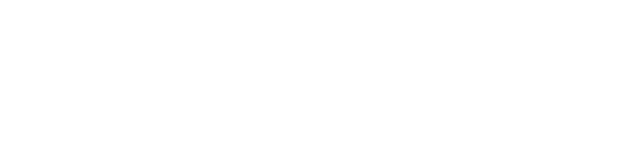
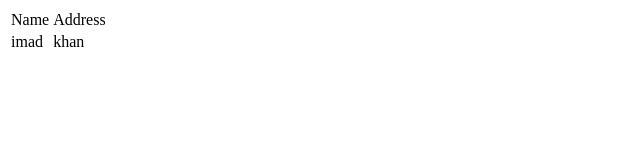
Before and after one commit to devimad/healthcare, a plain HTML site: page shakil.html in a window 1280 px wide. Shown: the whole page, without its empty margins (0-640 px from the left). Drawn offline with Linux system fonts and the light colour scheme.

Commit message:
add new table

```diff
--- a/shakil.html
+++ b/shakil.html
@@ -5,6 +5,15 @@
     <title>Shakil</title>
 </head>
 <body>
-
+   <table>
+<tr>
+<td>Name</td>
+<td>Address</td>
+</tr>
+<tr>
+<td>imad</td>
+<td>khan</td>
+</tr>
+</table>
 </body>
 </html>
```
